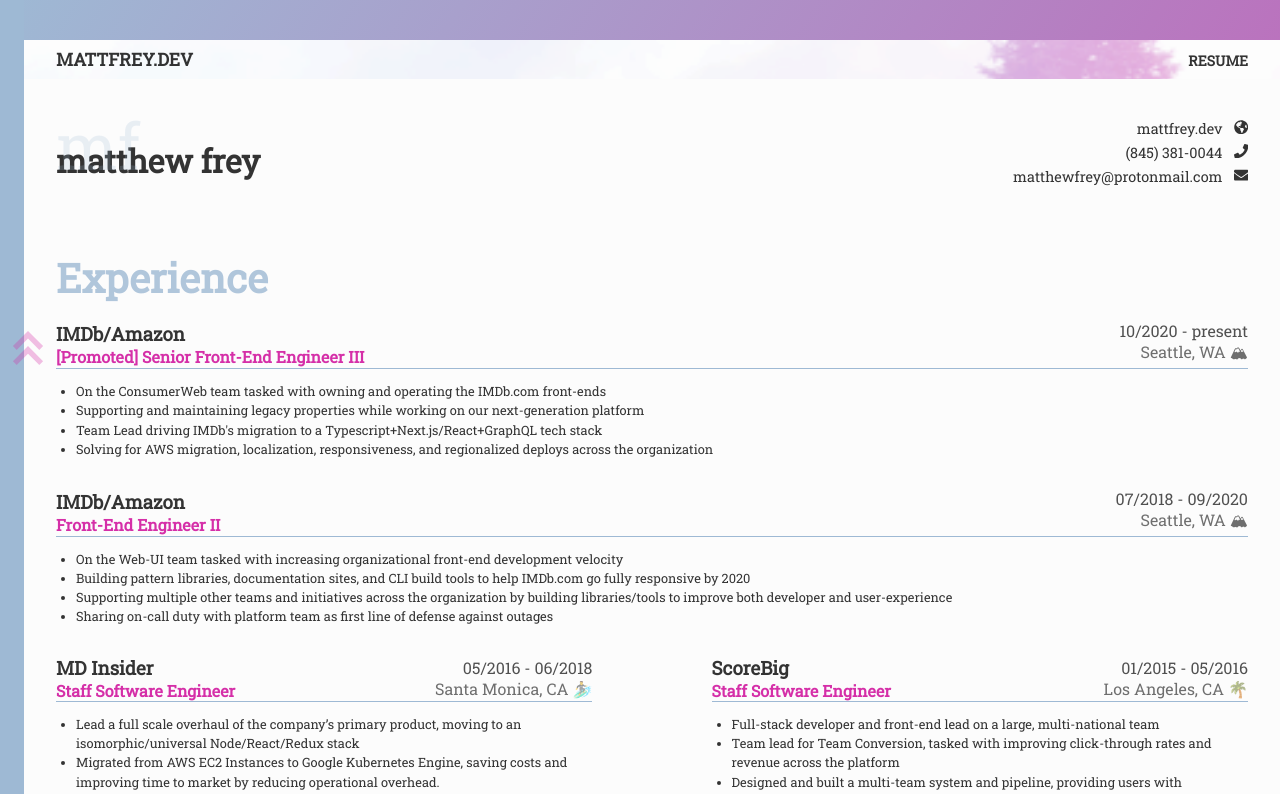
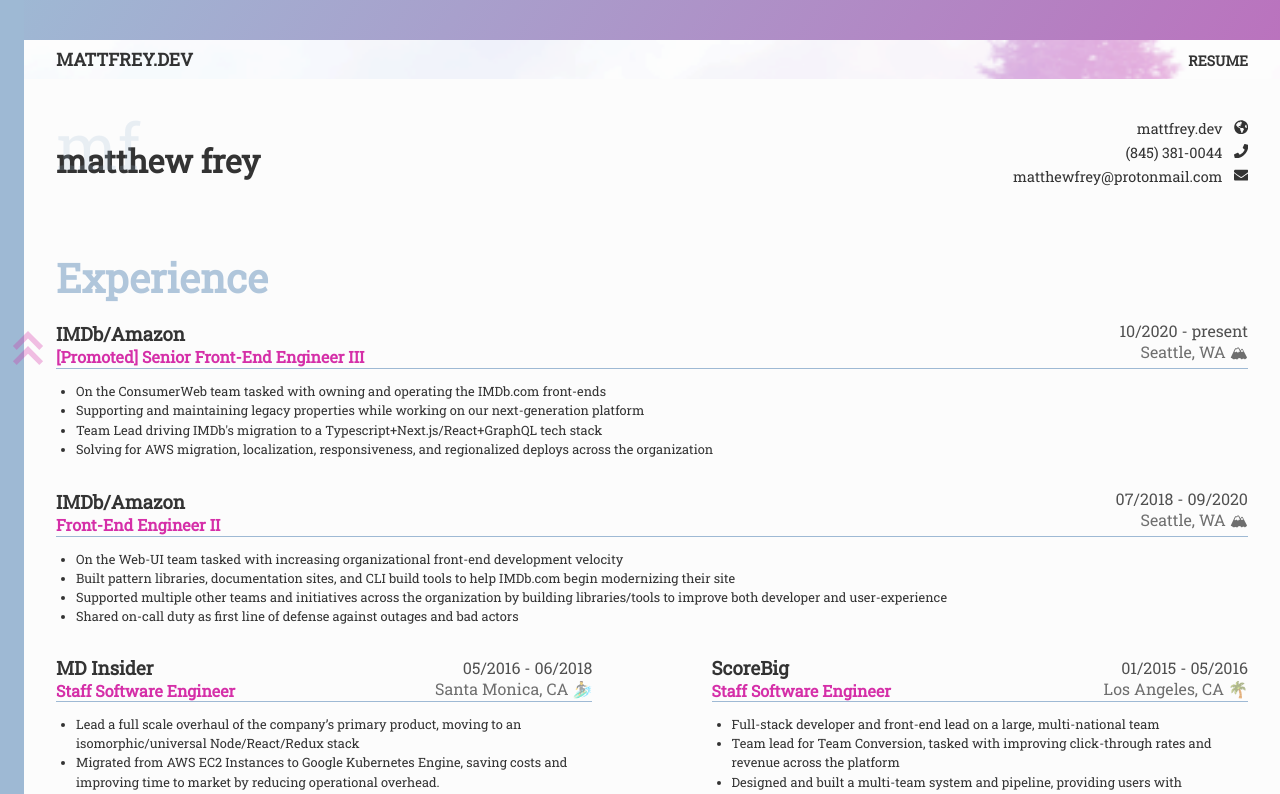
Before and after one commit to mmmeff/mattfreydotdev, a Next.js app: page /resume in a window 1280 px wide. Shown: the top 794 px of the page. Built offline with nearby package versions, Linux system fonts and the light colour scheme.

Commit message:
Update resume data

```diff
--- a/src/data/resume-data.tsx
+++ b/src/data/resume-data.tsx
@@ -42,9 +42,9 @@ export const experience: ExperienceItem[] = [
         endDate: '09/2020',
         responsibilities: [
             'On the Web-UI team tasked with increasing organizational front-end development velocity',
-            'Building pattern libraries, documentation sites, and CLI build tools to help IMDb.com go fully responsive by 2020',
-            'Supporting multiple other teams and initiatives across the organization by building libraries/tools to improve both developer and user-experience',
-            'Sharing on-call duty with platform team as first line of defense against outages',
+            'Built pattern libraries, documentation sites, and CLI build tools to help IMDb.com begin modernizing their site',
+            'Supported multiple other teams and initiatives across the organization by building libraries/tools to improve both developer and user-experience',
+            'Shared on-call duty as first line of defense against outages and bad actors',
         ],
     },
     {
```
